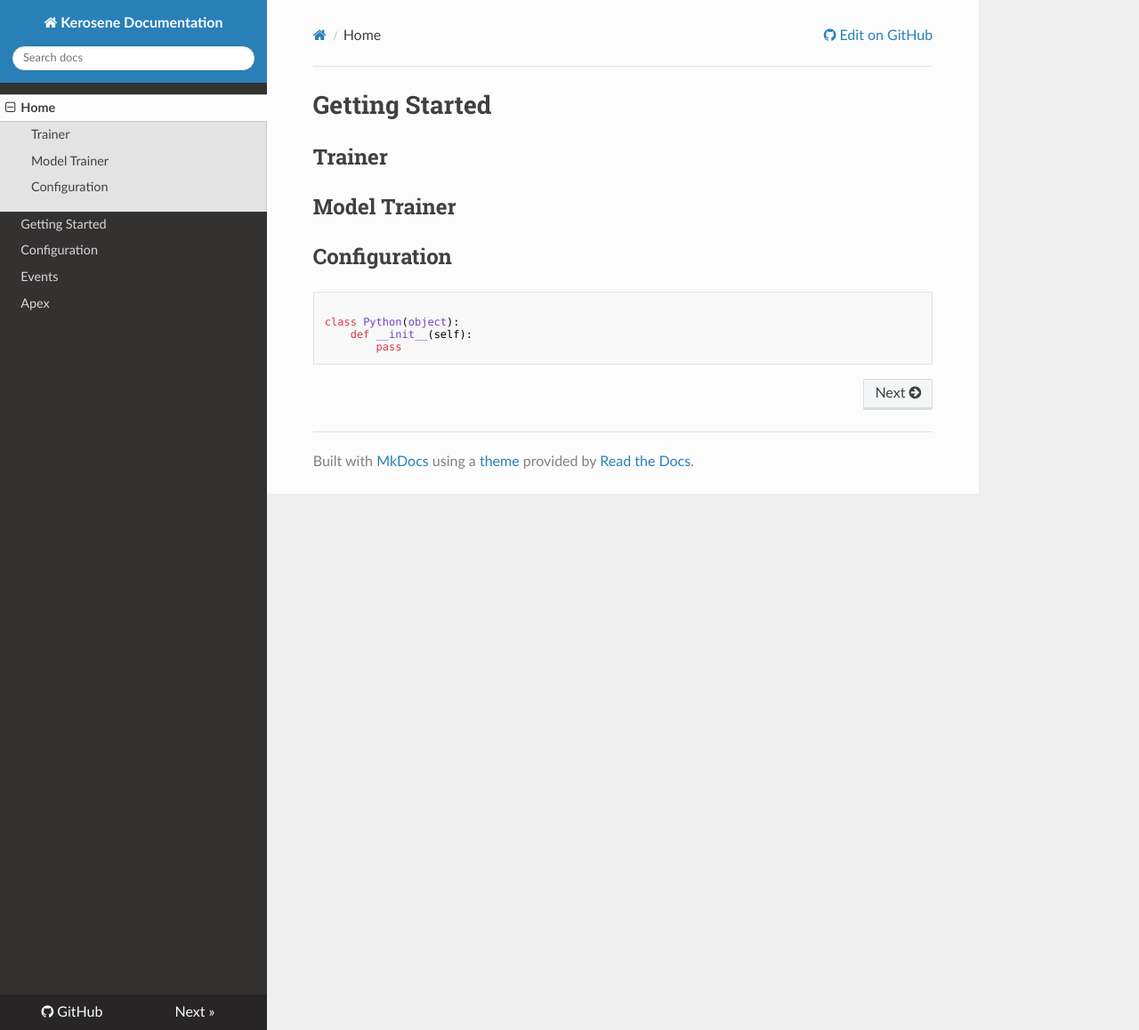
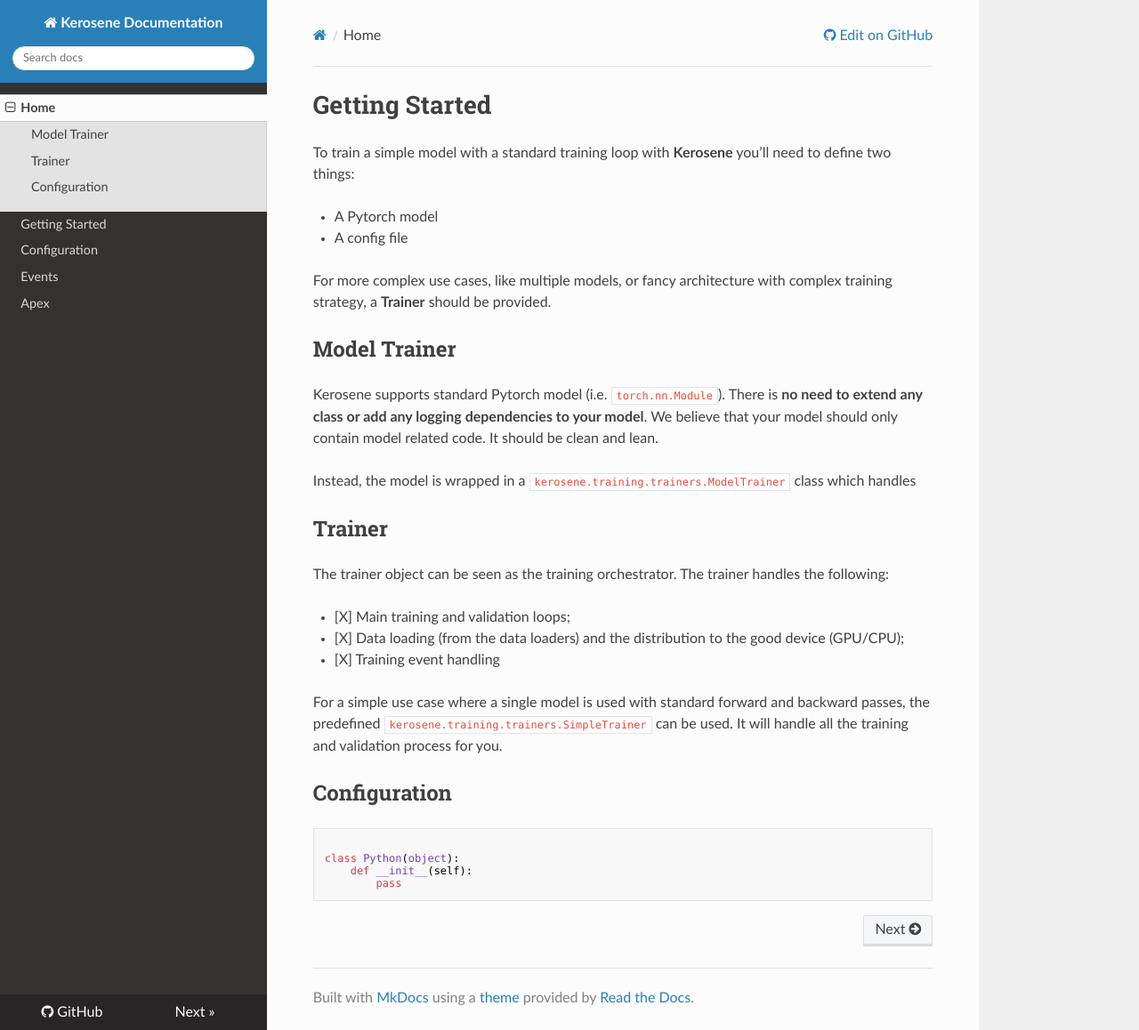
Before and after one commit to banctilrobitaille/kerosene-doc, an MkDocs documentation site: the page built from docs/index.md, in a window 1280 px wide and 1158 px high. Shown: the whole window at 89% size. Built offline with MkDocs 1.6.1, drawn with Linux system fonts in a browser that asks for light colours; nearby versions of some CDN libraries; old or Windows-style settings are respelled for this version of MkDocs.

Commit message:
+ Addded doc

````diff
--- a/docs/index.md
+++ b/docs/index.md
@@ -1,8 +1,33 @@
 # Getting Started
+
+To train a simple model with a standard training loop with **Kerosene** you'll need to define two things:
+
+- A Pytorch model
+- A config file
+
+For more complex use cases, like multiple models, or fancy architecture with complex training strategy, a
+<b>Trainer</b> should be provided.
+
+## Model Trainer
+
+Kerosene supports standard Pytorch model (i.e. ```torch.nn.Module```). There is **no need to extend any class
+or add any logging dependencies to your model**. We believe that your model should only contain model related code. It should be clean
+and lean.
+
+Instead, the model is wrapped in a ```kerosene.training.trainers.ModelTrainer``` class which handles
 
 ## Trainer
 
-## Model Trainer
+The trainer object can be seen as the training orchestrator. The trainer handles the following:
+
+- [X] Main training and validation loops;
+- [X] Data loading (from the data loaders) and the distribution to the good device (GPU/CPU);
+- [X] Training event handling
+
+For a simple use case where a single model is used with standard forward and backward passes, the predefined
+```kerosene.training.trainers.SimpleTrainer``` can be used. It will handle all the training and validation process for you.
+
+
 
 ## Configuration
 
````
